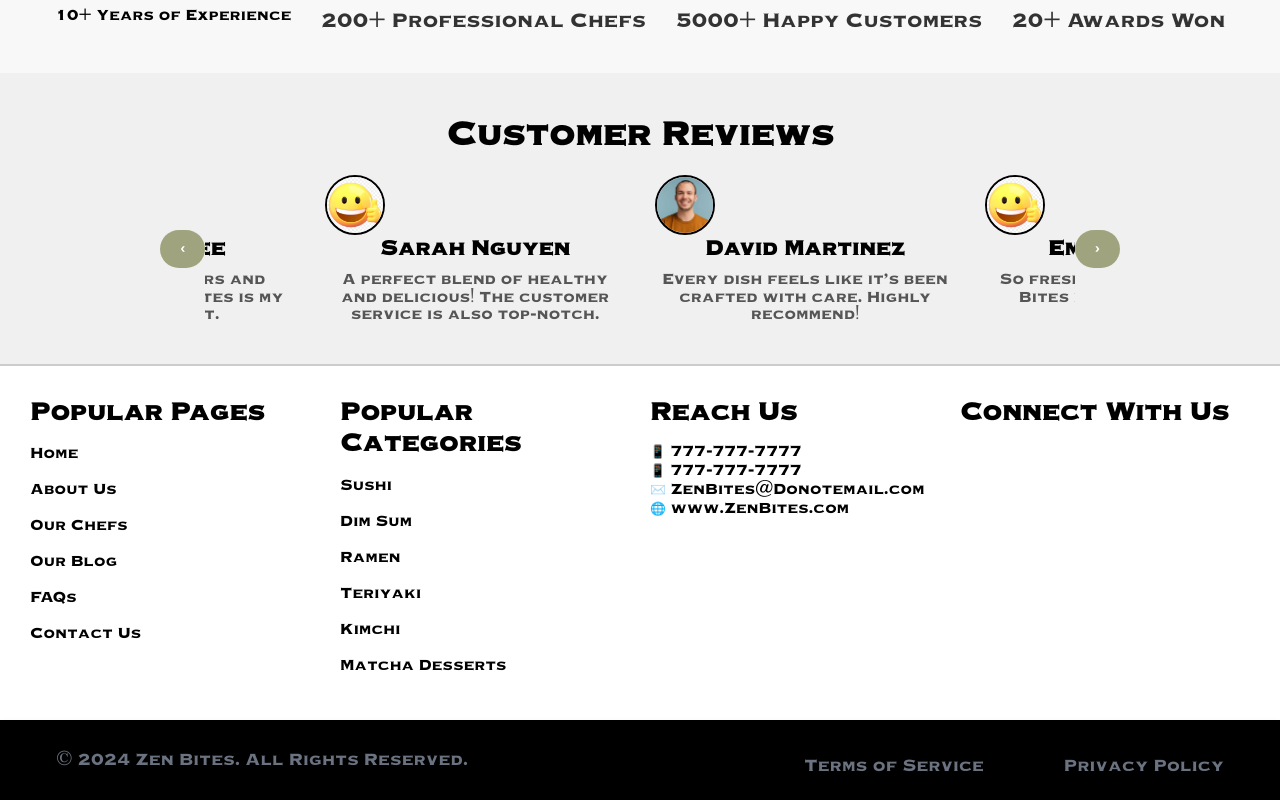
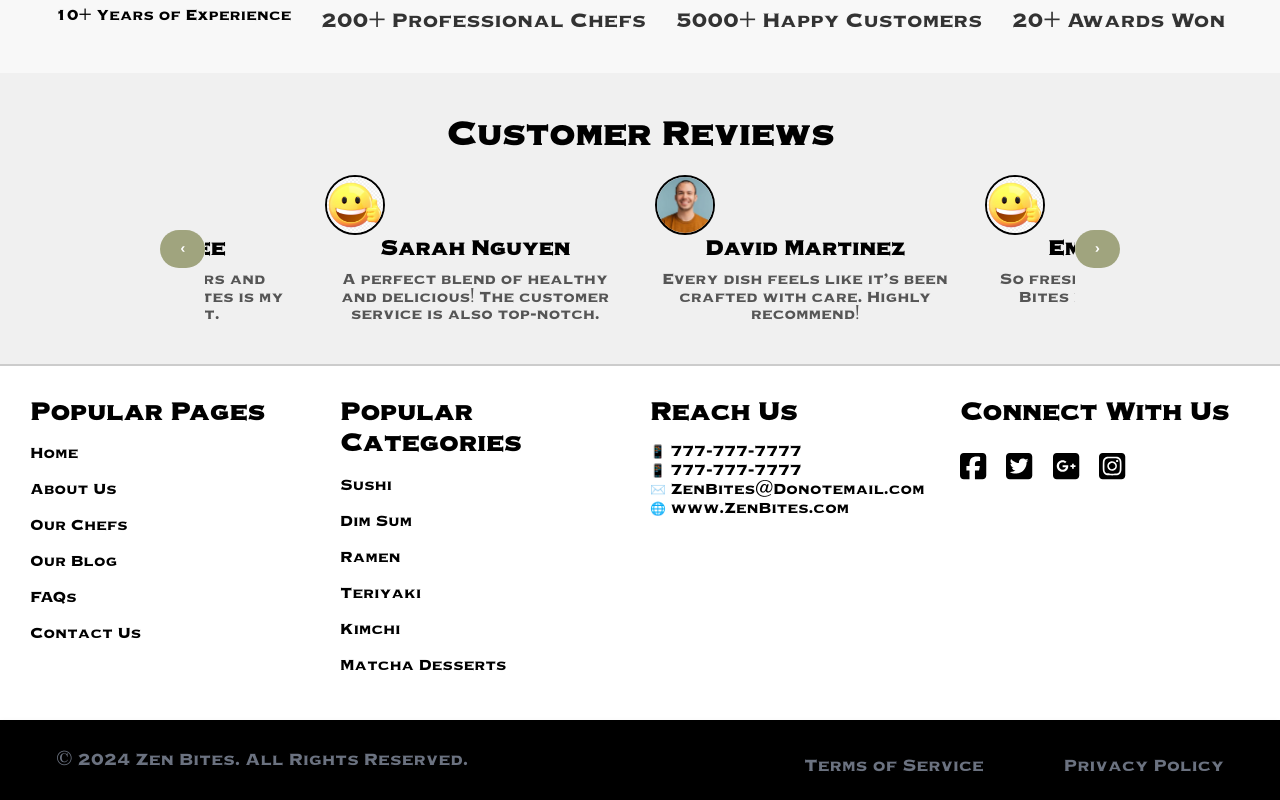
Before and after one commit to wwwwwwwwwwwwwmmmmmm/csci355project1, a Next.js app: page / in a window 1280 px wide. Shown: the part 2001-2801 px from the top of the page. Built offline with nearby package versions, Linux system fonts and the light colour scheme.

Commit message:
fix: fa icons

```diff
--- a/src/app/components/Footer.module.css
+++ b/src/app/components/Footer.module.css
@@ -54,7 +54,10 @@
         text-align: left;
     }
 
-    & .social-icons {
+    & .socialIcons {
+        display: flex;
+        gap: 5px;
+
         & a {
             margin-right: 15px;
             font-size: 30px;
--- a/src/app/components/Footer.tsx
+++ b/src/app/components/Footer.tsx
@@ -1,4 +1,11 @@
 import styles from "./Footer.module.css"
+import {FontAwesomeIcon} from '@fortawesome/react-fontawesome'
+import {
+    faFacebookSquare,
+    faGooglePlusSquare,
+    faInstagramSquare,
+    faTwitterSquare
+} from '@fortawesome/free-brands-svg-icons';
 
 export default function Footer() {
     return (
@@ -37,10 +44,10 @@ export default function Footer() {
                 <div className={styles.footerSection}>
                     <h3>Connect With Us</h3>
                     <div className={styles.socialIcons}>
-                        <a href="#"><i className="fab fa-facebook-square"/></a>
-                        <a href="#"><i className="fab fa-twitter-square"/></a>
-                        <a href="#"><i className="fab fa-google-plus-square"/></a>
-                        <a href="#"><i className="fab fa-instagram-square"/></a>
+                        <a href="#"><FontAwesomeIcon icon={faFacebookSquare} size="1x"/></a>
+                        <a href="#"><FontAwesomeIcon icon={faTwitterSquare} size="1x"/></a>
+                        <a href="#"><FontAwesomeIcon icon={faGooglePlusSquare} size="1x"/></a>
+                        <a href="#"><FontAwesomeIcon icon={faInstagramSquare} size="1x"/></a>
                     </div>
                 </div>
             </div>
--- a/src/app/layout.tsx
+++ b/src/app/layout.tsx
@@ -4,6 +4,10 @@ import "./globals.css";
 import NavBar from "@/app/components/NavBar";
 import React from "react";
 import Footer from "@/app/components/Footer";
+import "@fortawesome/fontawesome-svg-core/styles.css";
+import {config} from "@fortawesome/fontawesome-svg-core";
+
+config.autoAddCss = false;
 
 const geistSans = localFont({
     src: "./fonts/GeistVF.woff",
```
Also changed, not shown: package.json (+9 -5 lines), 1 other file (tests, documents, lock files or other folders).
